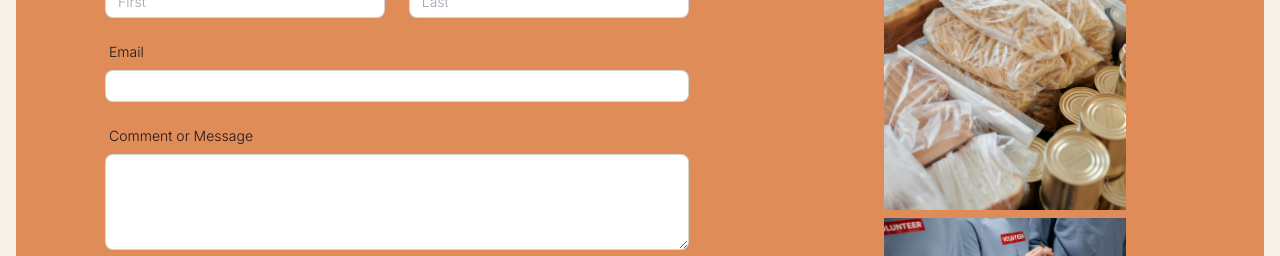
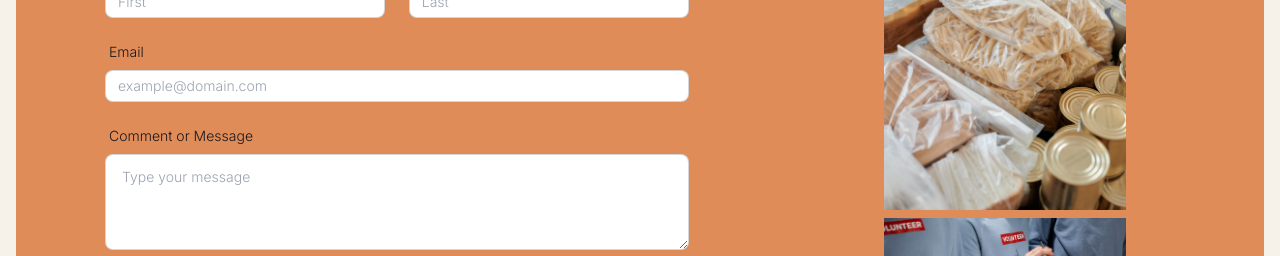
Before and after one commit to Jstanion/servants-heart, a Next.js app: page /contact in a window 1280 px wide. Shown: the part 544-800 px from the top of the page. Built offline with nearby package versions, Linux system fonts and the light colour scheme.

Commit message:
added sendEmail utility and imported formData from contact page

```diff
--- a/app/component/contactForm/ContactForm.jsx
+++ b/app/component/contactForm/ContactForm.jsx
@@ -3,12 +3,19 @@ import React from "react";
 import { useForm } from "react-hook-form";
 import { sendEmail } from "../../utils/sendEmail";
 
-const ContactForm = () => {
-  const { register, handleSubmit, errors } = useForm();
+const formData = {
+  firstName: "",
+  lastName: "",
+  email: "",
+  message: "",
+};
 
-  function onSubmit(data) {
-    sendEmail(data);
-    console.log(data);
+export default function ContactForm() {
+  const { register, handleSubmit, errors } = useForm(formData);
+
+  function onSubmit(formData) {
+    // sendEmail(formData);
+    console.log(formData);
   }
 
   return (
@@ -38,8 +45,8 @@ const ContactForm = () => {
           <span className="label-text text-neutral font-light">Email</span>
         </label>
         <input
-          type="text"
-          placeholder=""
+          type="email"
+          placeholder="example@domain.com"
           className="input input-bordered input-sm w-full bg-white text-neutral font-light"
           {...register("email", { required: true })}
         />
@@ -51,6 +58,7 @@ const ContactForm = () => {
           </span>
         </label>
         <textarea
+          placeholder="Type your message"
           className="textarea textarea-bordered h-24 bg-white text-neutral font-light"
           {...register("message", { required: true })}
         ></textarea>
@@ -62,6 +70,4 @@ const ContactForm = () => {
       />
     </form>
   );
-};
-
-export default ContactForm;
+}
--- a/app/utils/sendEmail.js
+++ b/app/utils/sendEmail.js
@@ -1,9 +1,8 @@
 import React from 'react';
+import { formData } from '../component/contactForm/ContactForm';
 
-const sendEmail = () => {
-  return (
-    <div>sendEmail</div>
-  )
+function sendEmail(formData) {
+  // TODO: send email
+  console.log(formData);
 }
-
 export default sendEmail
--- a/package.json
+++ b/package.json
@@ -9,7 +9,9 @@
     "lint": "next lint"
   },
   "dependencies": {
+    "@types/nodemailer": "^6.4.13",
     "next": "13.5.6",
+    "nodemailer": "^6.9.7",
     "react": "^18",
     "react-dom": "^18",
     "react-hook-form": "^7.47.0",
```
Also changed, not shown: 1 other file (tests, documents, lock files or other folders).
